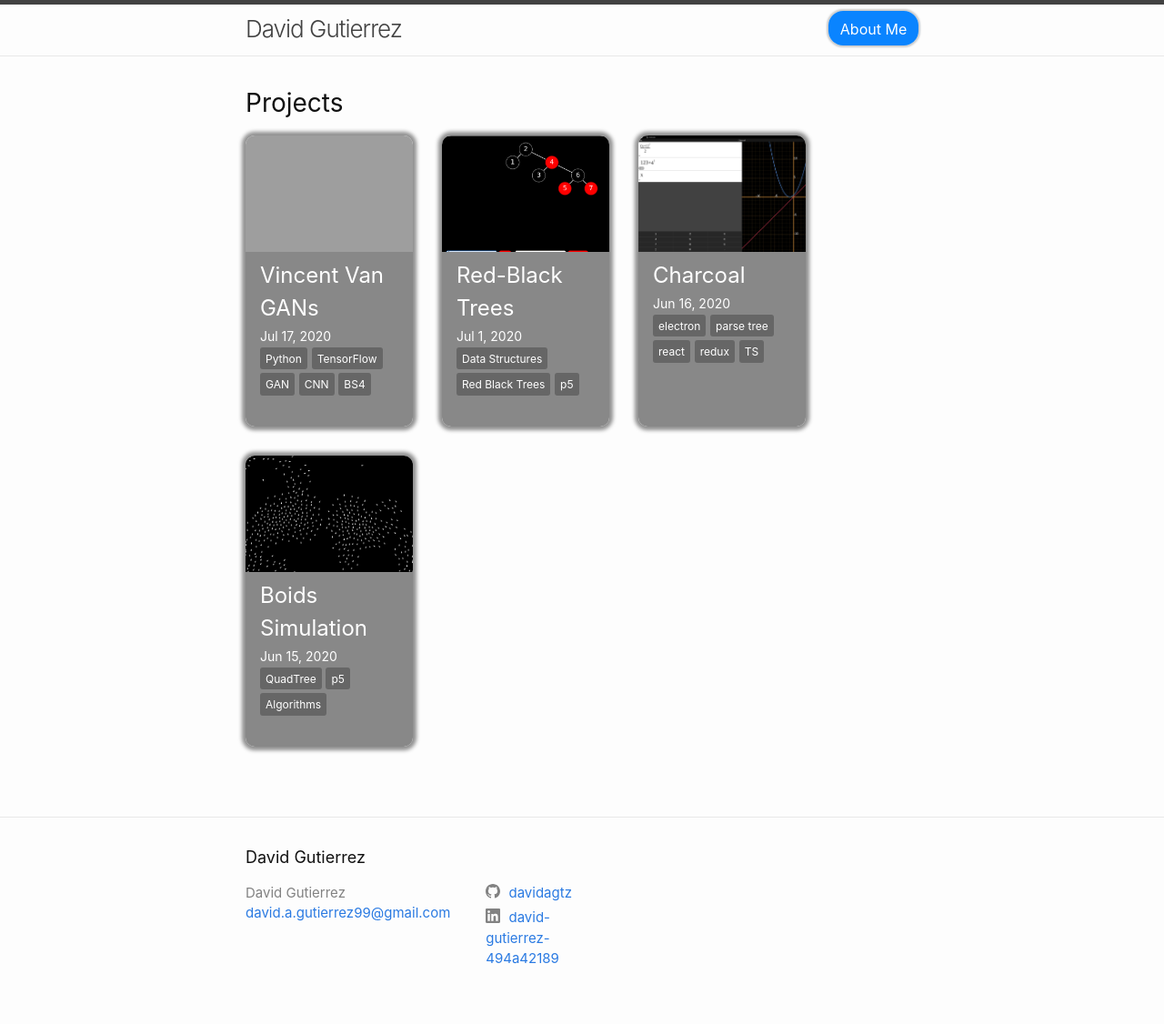
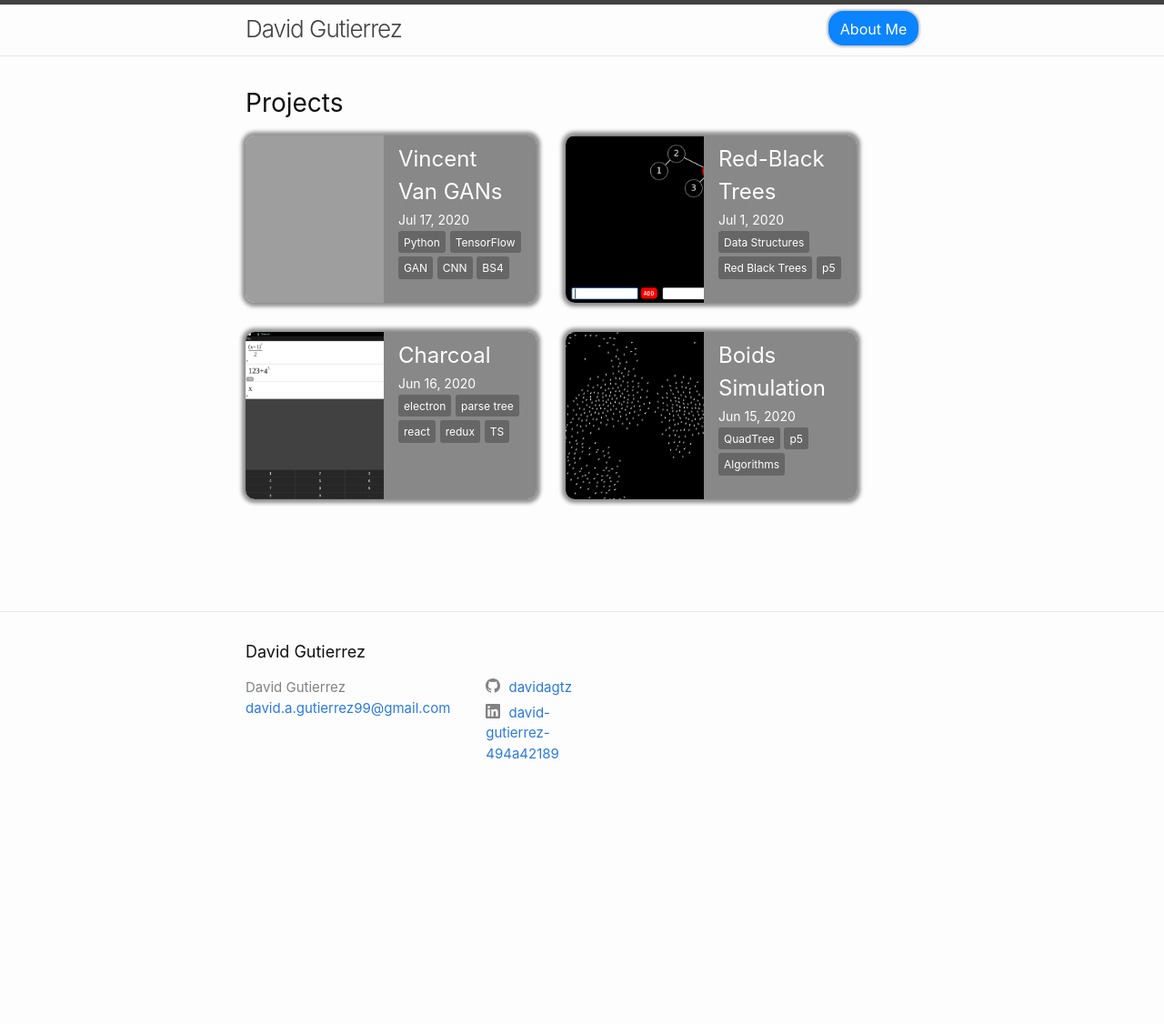
Before and after one commit to davidagtz/davidagtz.github.io, a Jekyll site: the page built from index.markdown, in a window 1280 px wide. Shown: the whole page at 91% size. Built offline with Jekyll 4.4.1, drawn with Linux system fonts in a browser that asks for light colours; after the commit the page ends 900 px from its top, so only the background shows below that; grey boxes are pictures that could not be loaded.

Commit message:
Added horizontal cards

```diff
--- a/_config.yml
+++ b/_config.yml
@@ -20,6 +20,7 @@
 
 title: David Gutierrez
 email: david.a.gutierrez99@gmail.com
+horizontal_cards: true
 # description: >- # this means to ignore newlines until "baseurl:"
 #   Write an awesome description for your new site here. You can edit this
 #   line in _config.yml. It will appear in your document head meta (for
--- a/_layouts/home.html
+++ b/_layouts/home.html
@@ -11,7 +11,14 @@ layout: default
         <h2 class="post-list-heading">{{ page.list_title | default: "Posts" }}</h2>
         <ul class="post-list">
             {%- for post in site.posts -%}
-                <li class="post-item" onclick="window.location = '{{ post.url | relative_url }}'">
+                {%- capture classes -%}
+                    post-item
+                    {%- if site.horizontal_cards -%}
+                        {{" "}}
+                        post-horiz
+                    {%- endif -%}
+                {%- endcapture -%}
+                <li class="{{classes}}" onclick="window.location = '{{ post.url | relative_url }}'">
                     {%- if post.preview -%}
                         <div class="preview" style="background-image: url('{{ post.preview }}');"></div>
                     {%- endif -%}
--- a/_sass/minima/_posts.sass
+++ b/_sass/minima/_posts.sass
@@ -24,13 +24,16 @@
                 background-color: #666
                 .small-tag
                     background-color: #333
+            .preview
+                filter: brightness(75%)
         &:active
             box-shadow: 0 0 .25em .25em rgba(0, 0, 0, 0.6)
+            .preview
+                filter: brightness(50%)
             .post-info
                 background-color: #444
                 .small-tag
                     background-color: #222
-            // filter: brightness(25%)
         >.preview
             flex-grow: 1
             flex-basis: 0
@@ -51,6 +54,12 @@
                 font-size: 1.5em
             .date
                 font-size: $small-font-size
+        &.post-horiz
+            flex-direction: row
+            flex-basis: 20em
+            height: 11.5em
+            >.preview
+                flex-basis: 15%
 
 .post-link
     display: block
```
